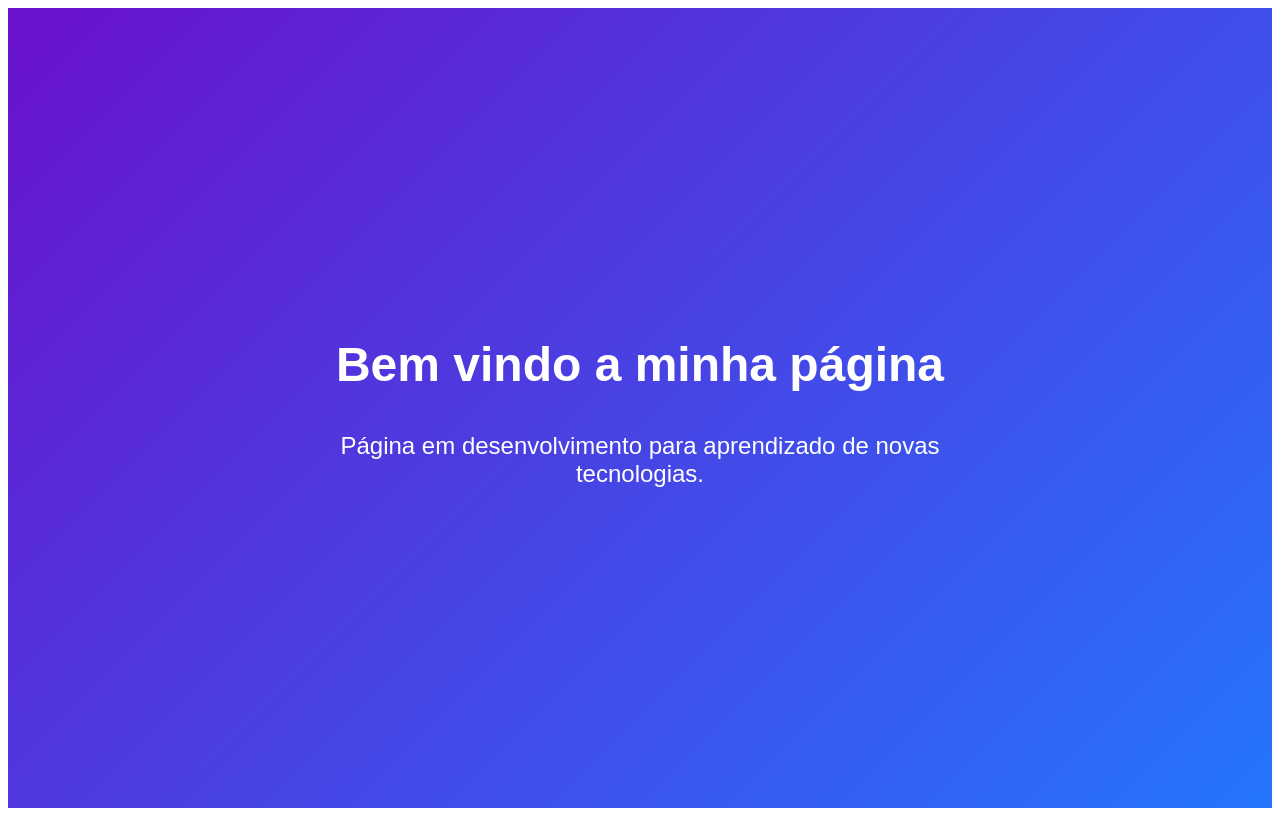
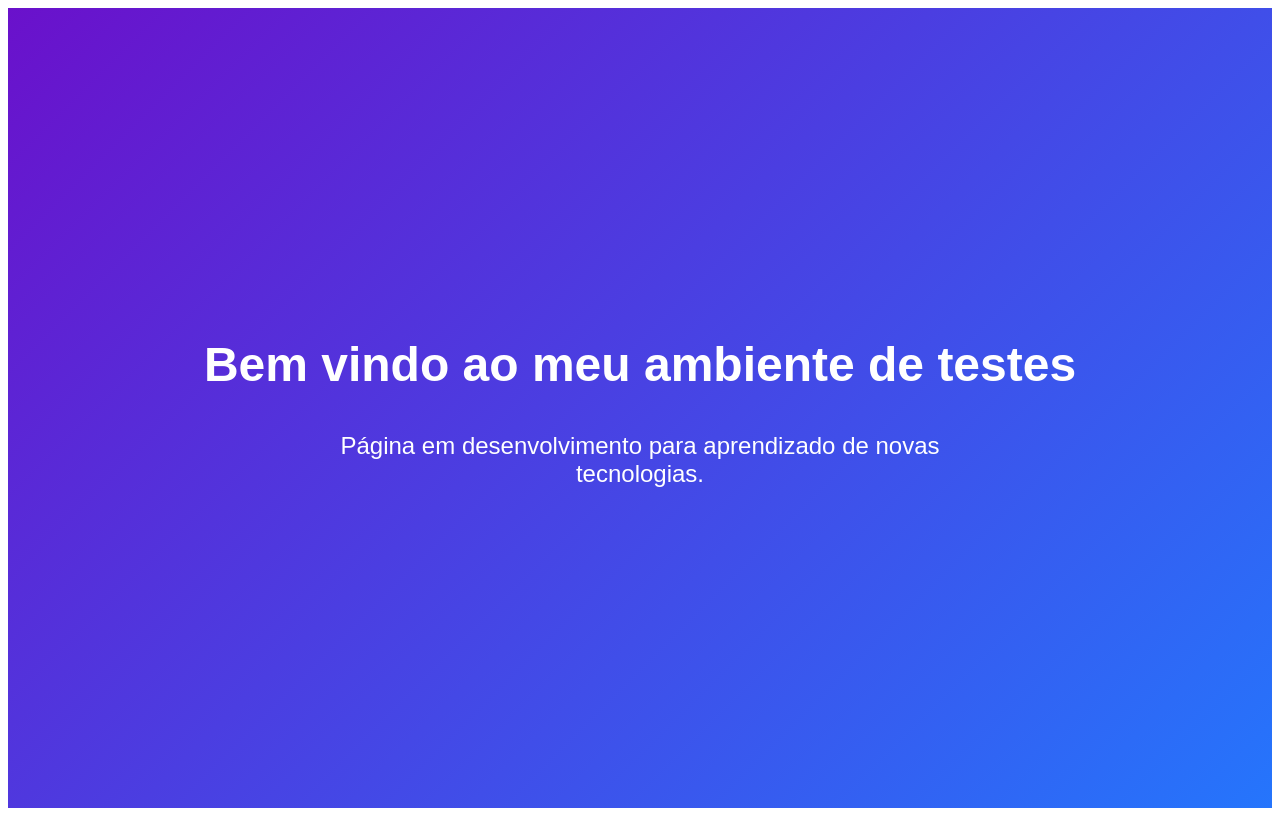
Before and after one commit to Bergami/Curso.Dev, a Next.js app: page / in a window 1280 px wide. Built offline with nearby package versions, Linux system fonts and the light colour scheme.

Commit message:
fix: update welcome message on HomePage to reflect testing environment

```diff
--- a/pages/index.tsx
+++ b/pages/index.tsx
@@ -1,7 +1,7 @@
 export default function HomePage() {
   return (
     <div className="container">
-      <h1>Bem vindo a minha página</h1>
+      <h1>Bem vindo ao meu ambiente de testes</h1>
       <p>Página em desenvolvimento para aprendizado de novas tecnologias.</p>
       <style jsx>{`
         .container {
```
